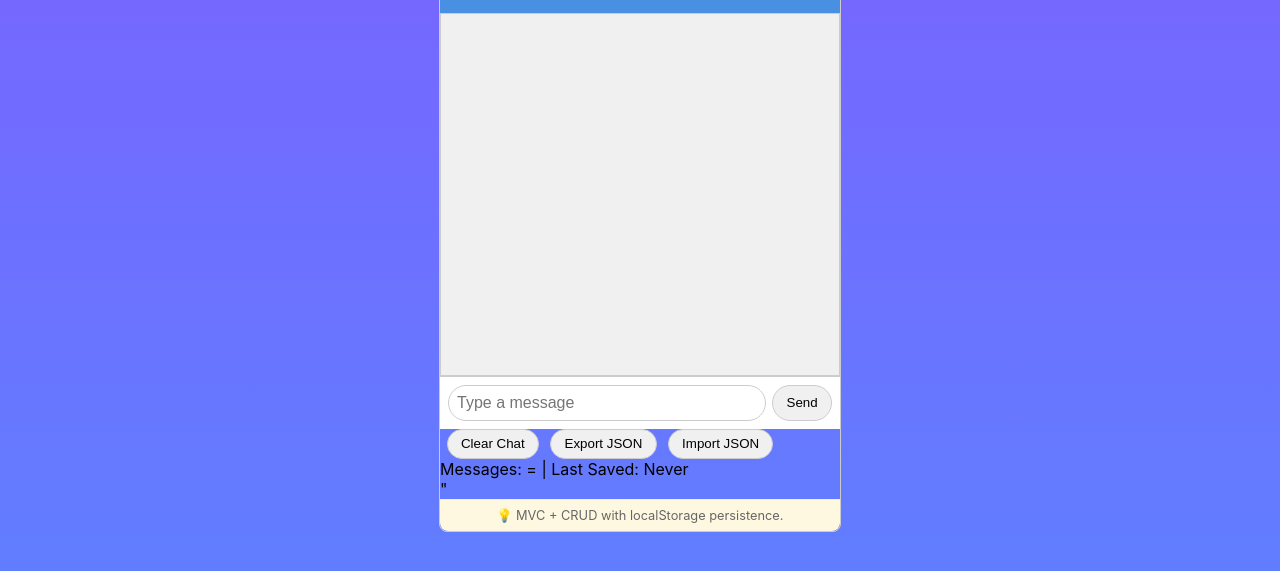
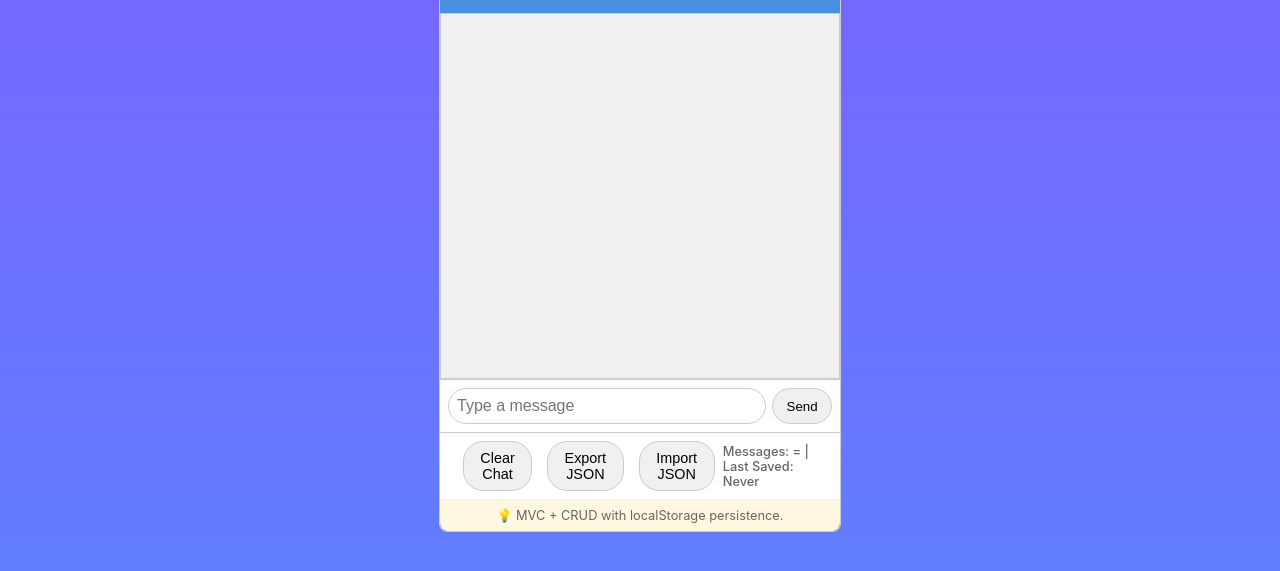
Before and after one commit to elackey893/lab7-mvc-crud, a plain HTML site: page src/index.html in a window 1280 px wide. Shown: the part 169-740 px from the top of the page. Drawn offline with Linux system fonts and the light colour scheme.

Commit message:
Figured out styling moving on to functionality

```diff
--- a/src/index.html
+++ b/src/index.html
@@ -23,9 +23,9 @@
         <button id="clearBtn">Clear Chat</button>
         <button id="exportBtn">Export JSON</button>
         <button id="importBtn">Import JSON</button>
-        <span -d="stats">Messages: = | Last Saved: Never</span>
+        <span id="stats">Messages: = | Last Saved: Never</span>
     </section>
-"
+
     <footer class="chat-footer">
         <span>💡 MVC + CRUD with localStorage persistence.</span>
     </footer>
--- a/src/style.css
+++ b/src/style.css
@@ -106,6 +106,50 @@ button:hover {
     background: #ccc;
 }
 
+.chat-controls {
+    display: flex;
+    justify-content: space-between;
+    align-items: center;
+    padding: 0.5em 1em;
+    background: #fff;
+    border-top: 1px solid #ccc;
+    gap: 0.5rem;
+}
+
+.chat-controls button {
+    padding: 0.5rem 1rem;
+    border: 1px solid #ccc;
+    border-radius: 20px;
+    background: #f0f0f0;
+    cursor: pointer;
+    font-size: 0.9rem;
+    transition: background 0.2s;
+}
+
+.chat-controls button:hover {
+    background: #e0e0e0;
+}
+
+.export-btn, .import-btn {
+    color: #666;
+}
+
+.clear-btn {
+    background: red;
+    color: white;
+    border: red;
+}
+
+.clear-btn:hover {
+    background: indianred;
+}
+
+#stats {
+    font-size: 0.8rem;
+    color: #666;
+    font-weight: 500;
+}
+
 .chat-footer {
     background: #fff8e1;
     padding: 0.5rem;
```
